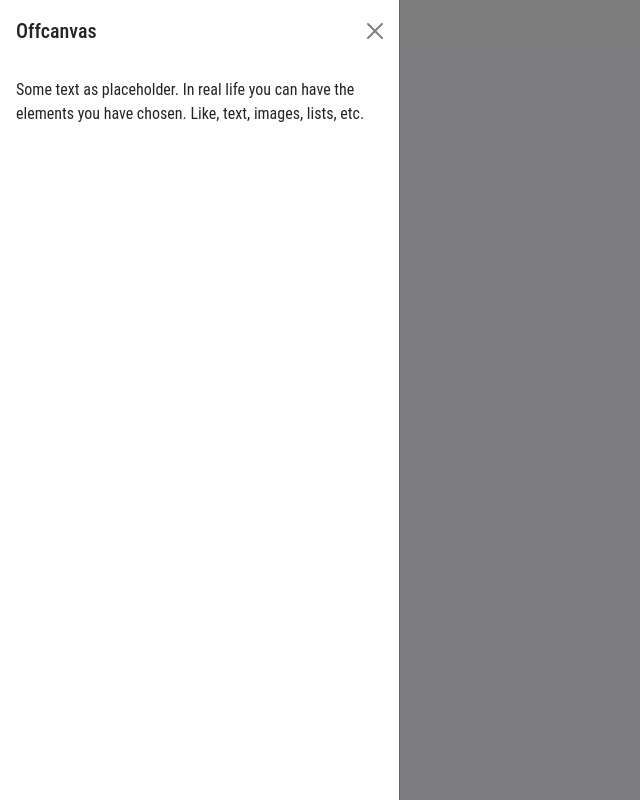
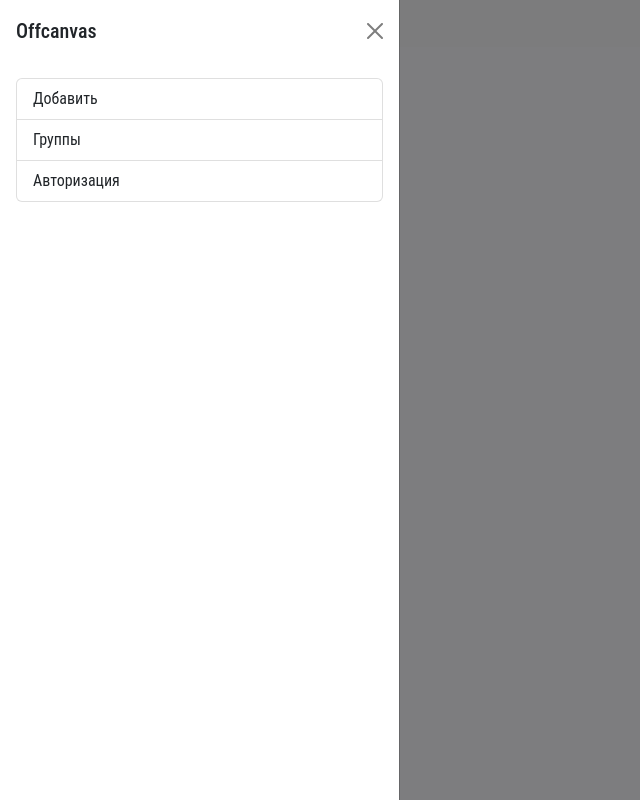
Before and after one commit to mccrush/mymoney, a Vue app: page / in a window 1280 px wide. Both pictures are taken after a click on the button "Меню". Shown: the whole page, without its empty margins (0-640 px from the left). Built offline with nearby package versions, Linux system fonts and the light colour scheme.

Commit message:
Add routing

```diff
--- a/src/App.vue
+++ b/src/App.vue
@@ -24,6 +24,7 @@ import NavBar from './components/interface/NavBar.vue'
 import OffCanvas from './components/interface/OffCanvas.vue'
 import PageGroup from './pages/PageGroup.vue'
 import PageAdd from './pages/PageAdd.vue'
+import PageLogin from './pages/PageLogin.vue'
 import Page404 from './pages/Page404.vue'
 
 import ModalMain from './components/modal/ModalMain.vue'
@@ -34,6 +35,7 @@ export default {
     OffCanvas,
     PageGroup,
     PageAdd,
+    PageLogin,
     Page404,
     ModalMain
   },
@@ -46,7 +48,7 @@ export default {
   },
   computed: {
     CurrentPage() {
-      return this.routes[this.currentRoute] || Page404
+      return this.routes[this.currentRoute].page || Page404
     }
   },
   methods: {
--- a/src/components/interface/OffCanvas.vue
+++ b/src/components/interface/OffCanvas.vue
@@ -15,10 +15,35 @@
       ></button>
     </div>
     <div class="offcanvas-body">
-      <div>
-        Some text as placeholder. In real life you can have the elements you
-        have chosen. Like, text, images, lists, etc.
+      <div class="list-group">
+        <button
+          v-for="rout in routes"
+          :key="rout.page"
+          target="_self"
+          class="list-group-item list-group-item-action"
+          aria-current="true"
+          @click="changePage(rout.href)"
+        >
+          {{ rout.title }}
+        </button>
       </div>
     </div>
   </div>
 </template>
+
+<script>
+import routes from './../../data/routes'
+
+export default {
+  data() {
+    return {
+      routes
+    }
+  },
+  methods: {
+    changePage(href) {
+      window.location.assign(href)
+    }
+  }
+}
+</script>
--- a/src/data/routes.js
+++ b/src/data/routes.js
@@ -1,5 +1,5 @@
 export default {
-  '/': 'PageAdd',
-  '/group': 'PageGroup',
-  'login': 'PageLogin'
+  '/': { href: '/', page: 'PageAdd', title: 'Добавить' },
+  '/group': { href: '/group', page: 'PageGroup', title: 'Группы' },
+  '/login': { href: '/login', page: 'PageLogin', title: 'Авторизация' }
 }
--- a/src/pages/PageLogin.vue
+++ b/src/pages/PageLogin.vue
@@ -0,0 +1,5 @@
+<template>
+  <div class="row">
+    <div class="col-12">PageLogin</div>
+  </div>
+</template>
```
Also changed, not shown: src/pages/PageDash.vue (deleted), src/pages/PageData.vue (deleted).
